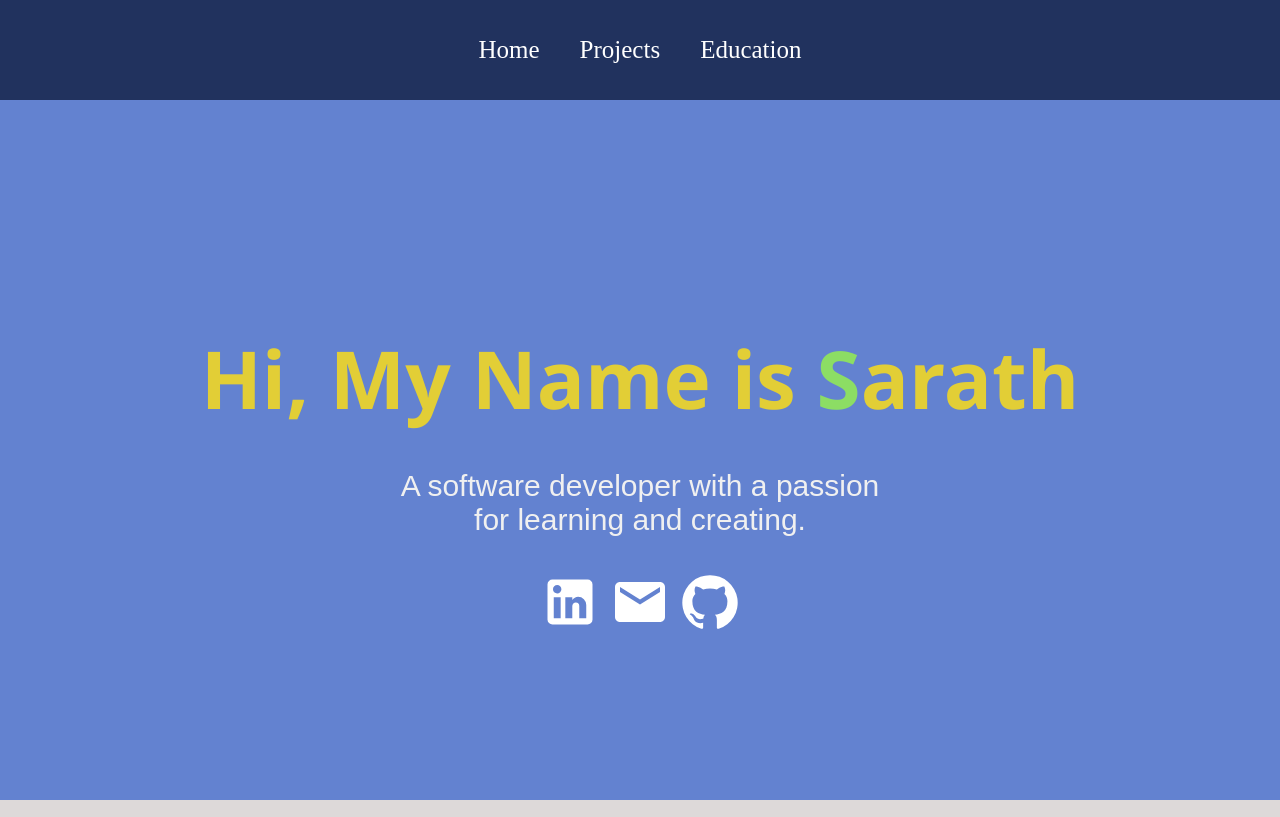
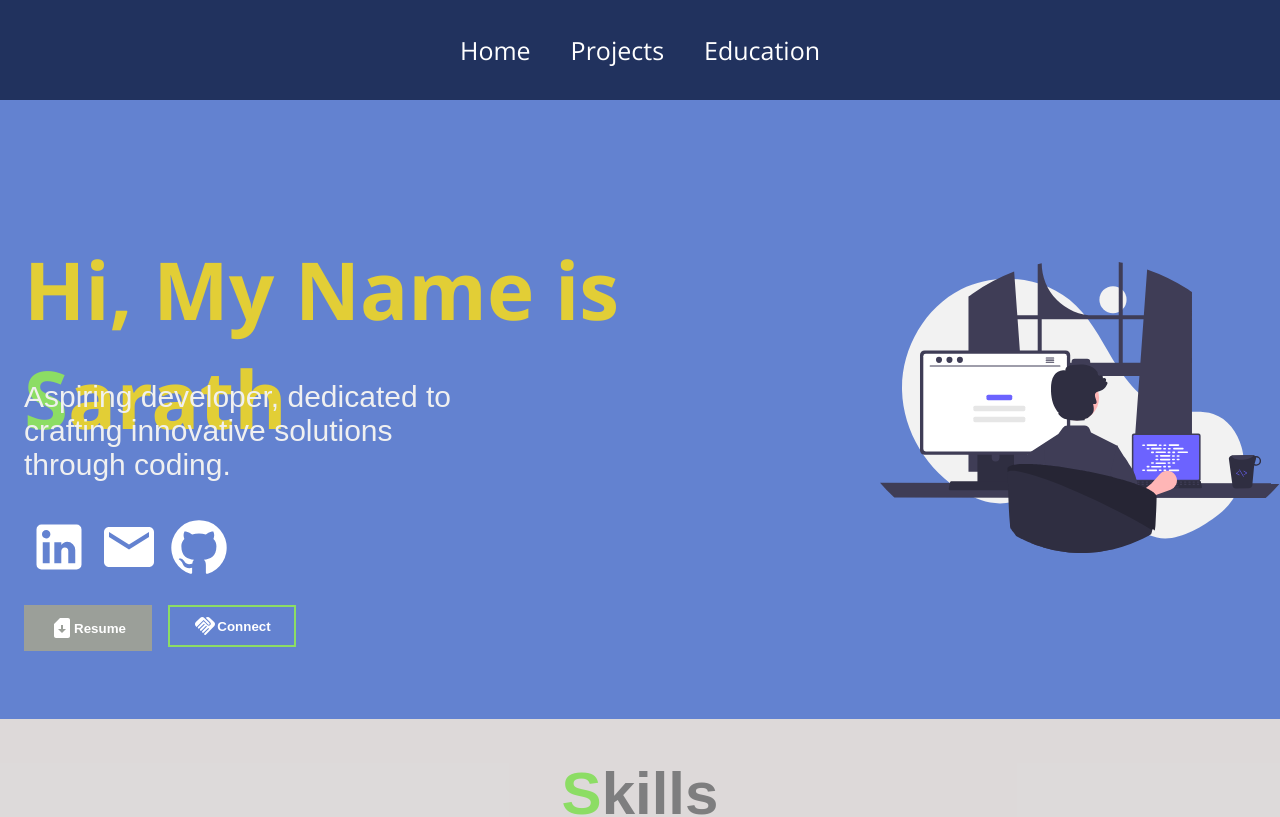
Before and after one commit to Sarathkumardunga/portfolio, a React (Create React App) app: page / in a window 1280 px wide. Shown: the top 817 px of the page. Built offline with nearby package versions, Linux system fonts and the light colour scheme.

Commit message:
docs: enhanced homePage

```diff
--- a/src/App.css
+++ b/src/App.css
@@ -15,3 +15,7 @@ body{
 #oneLetter{
   color: rgb(140, 221, 100);
 }
+
+a{
+    text-decoration: none;
+}
--- a/src/pages/Home.js
+++ b/src/pages/Home.js
@@ -2,20 +2,55 @@ import React from "react";
 import LinkedInIcon from "@mui/icons-material/LinkedIn";
 import GitHubIcon from "@mui/icons-material/GitHub";
 import EmailIcon from "@mui/icons-material/Email";
+import SimCardDownloadIcon from "@mui/icons-material/SimCardDownload";
+import HandshakeIcon from "@mui/icons-material/Handshake";
+import mainPic from "../assets/mainpic.svg";
 import "../styles/Home.css"
 
 const Home = () => {
   return (
     <div className="home">
+      <div className="top">
         <div className="about">
           <h2>
             Hi, My Name is <span id="oneLetter">S</span>arath
           </h2>
           <div className="prompt">
-          <p>A software developer with a passion for learning and creating.</p>
+            <p>
+              Aspiring developer, dedicated to crafting innovative solutions
+              through coding.
+            </p>
             <LinkedInIcon />
             <EmailIcon />
             <GitHubIcon />
+          </div>
+          {/*     Buttons   */}
+          <div className="home-buttons">
+            <a
+              href="https://drive.google.com/file/d/1BOD0ljImvewrOYUHGygh6PCWmAC3cRAy/view?usp=drive_link"
+              target="_blank"
+              rel="noreferrer"
+            >
+              <button className="btn" id="resume">
+                <SimCardDownloadIcon />
+                Resume
+              </button>
+            </a>
+            <a
+              href="https://debugg-dot.github.io/Shadow_fiitness/"
+              target="_blank"
+              rel="noreferrer"
+            >
+              <button className="btn" id="connect">
+                <HandshakeIcon />
+                Connect
+              </button>
+            </a>
+          </div>
+        </div>
+
+        <div className="mainpic">
+          <img src={mainPic} alt="Center stage" />
         </div>
       </div>
 
--- a/src/styles/Home.css
+++ b/src/styles/Home.css
@@ -6,16 +6,22 @@
   background-color: rgba(211, 206, 206, 0.765);
 }
 
+.top{
+  display: flex;
+  width: 100%;
+  height: 100%;
+  background-color: #6382d0;
+  padding: 4.2rem 0;
+}
+
 .about {
-  width: 100%;
-  height: calc(100vh - 100px);
   display: flex;
   flex-direction: column;
   justify-content: center;
-  align-items: center;
-  text-align: center;
-  background-color: #6382d0;
+  align-items: left;
+  text-align: left;
   color: #f0f0f0;
+  padding-left: 1.5rem;
 }
 
 .about h2 {
@@ -26,13 +32,61 @@
 }
 
 .about .prompt {
-  width: 40%;
+  width: 60%;
   font-size: 30px;
 }
+
 .prompt svg {
   font-size: 60px;
   margin: 5px;
   color: white;
+}
+
+/* styling of buttons */
+.btn{
+  background-color: white;
+  padding: 0.45rem;
+  font-weight: bold;
+  border: 4px solid transparent;
+  transition: 300ms all;
+  display: flex;
+  align-items: center;
+  justify-content: center;
+}
+
+.btn:hover{
+  cursor: pointer;
+  box-shadow: 4px 4px #bdbdba;
+}
+
+.home-buttons{
+    display:flex;
+    gap: 1rem;
+    font-weight: normal;
+    margin-top: 1rem;
+}
+
+#resume{
+    color:white;
+    background-color: rgb(155, 159, 153);
+    width: 8rem;
+}
+
+#connect{
+    color:white;
+    background-color: transparent;
+    width: 8rem;
+    border: 2px solid rgb(140, 221, 100);
+}
+
+.mainpic{
+  align-self: center;
+}
+
+.mainpic img{
+  max-width: 400px;
+  max-height: 3000px;
+  margin-left: 100px;
 }
 
 .skills {
--- a/src/styles/Navbar.css
+++ b/src/styles/Navbar.css
@@ -1,3 +1,5 @@
+@import url('https://fonts.googleapis.com/css2?family=Fira+Sans:wght@600&family=Open+Sans&family=Playfair+Display&family=Roboto&family=Varela&display=swap');
+
 .navbar {
   width: 100%;
   height: 100px;
@@ -15,9 +17,9 @@
 
 .navbar a {
   color: white;
-  text-decoration: none;
   margin: 20px;
   font-size: 25px;
+  font-family: 'Open Sans', sans-serif;
 }
 
 .toggleButton {
```
Also changed, not shown: src/pages/Projects.js (+5 -3 lines), src/assets/mainpic.svg (added). Lines whose indentation alone changed are shown as unchanged.
